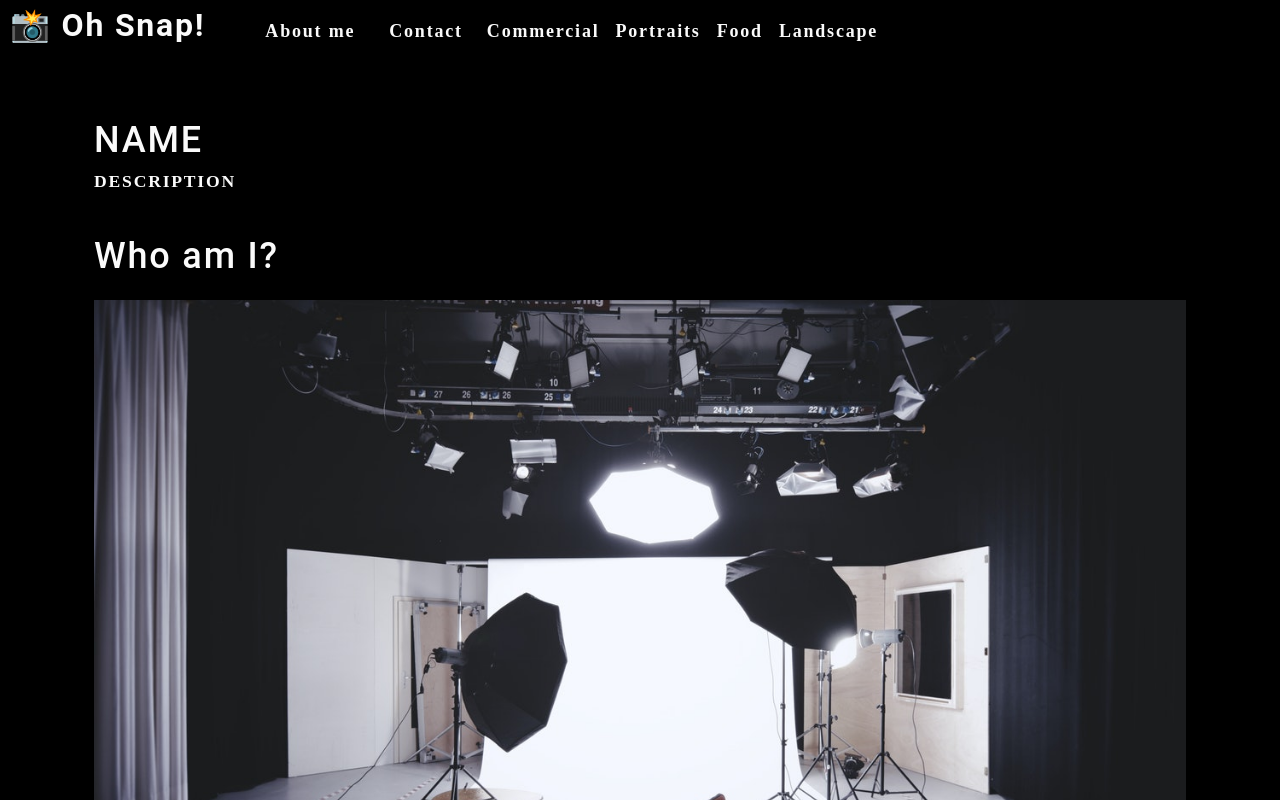
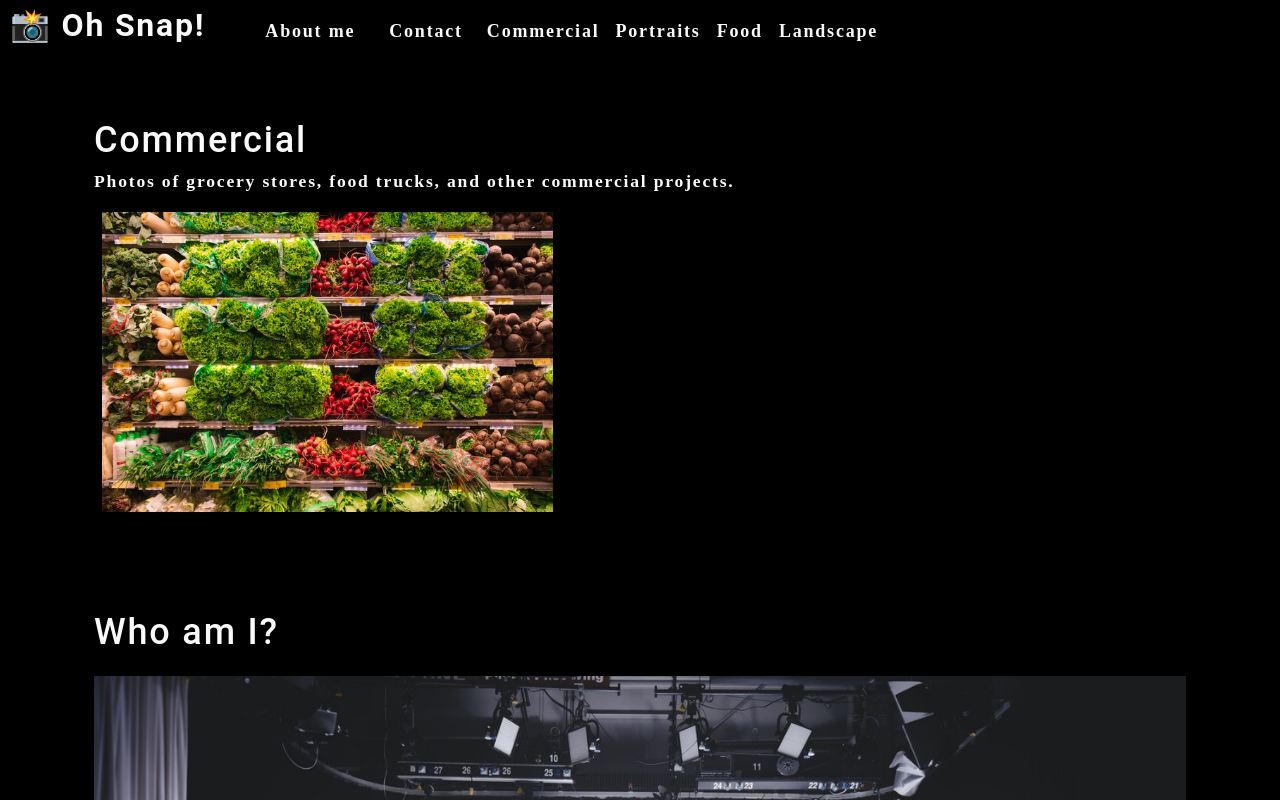
Before and after one commit to cobalt88/oh-snap-photography, a React (Create React App) app: page / in a window 1280 px wide. Shown: the top 800 px of the page. Built offline with nearby package versions, Linux system fonts and the light colour scheme.

Commit message:
6.26.22
build gallery component

```diff
--- a/src/components/Gallery/index.js
+++ b/src/components/Gallery/index.js
@@ -1,10 +1,23 @@
 import React from 'react';
+import { capitalizeFirstLetter } from '../../utils/helpers';
+import photo from "../../assets/small/commercial/0.jpg";
 
-function Gallery(){
+function Gallery(props){
+  const currentCategory = {
+    name: 'commercial',
+    description: 'Photos of grocery stores, food trucks, and other commercial projects.'
+  };
   return(
     <section>
-      <h1>NAME</h1>
-      <p>DESCRIPTION</p>
+      <h1>{capitalizeFirstLetter(currentCategory.name)}</h1>
+      <p>{currentCategory.description}</p>
+      <div>
+        <img
+          src={photo}
+          alt="Commercial Example"
+          className="img-thumbnail mx-1"
+          />
+      </div>
     </section>
   )
 };
```
